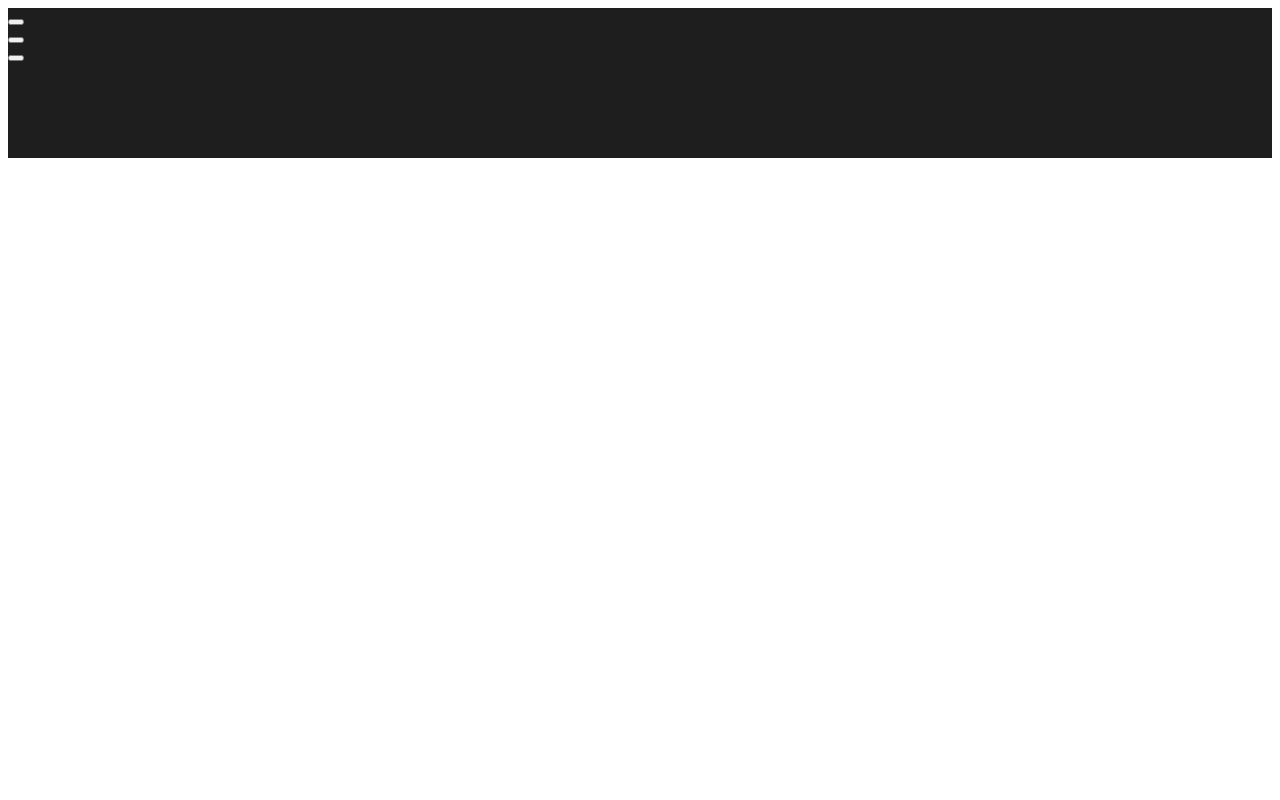
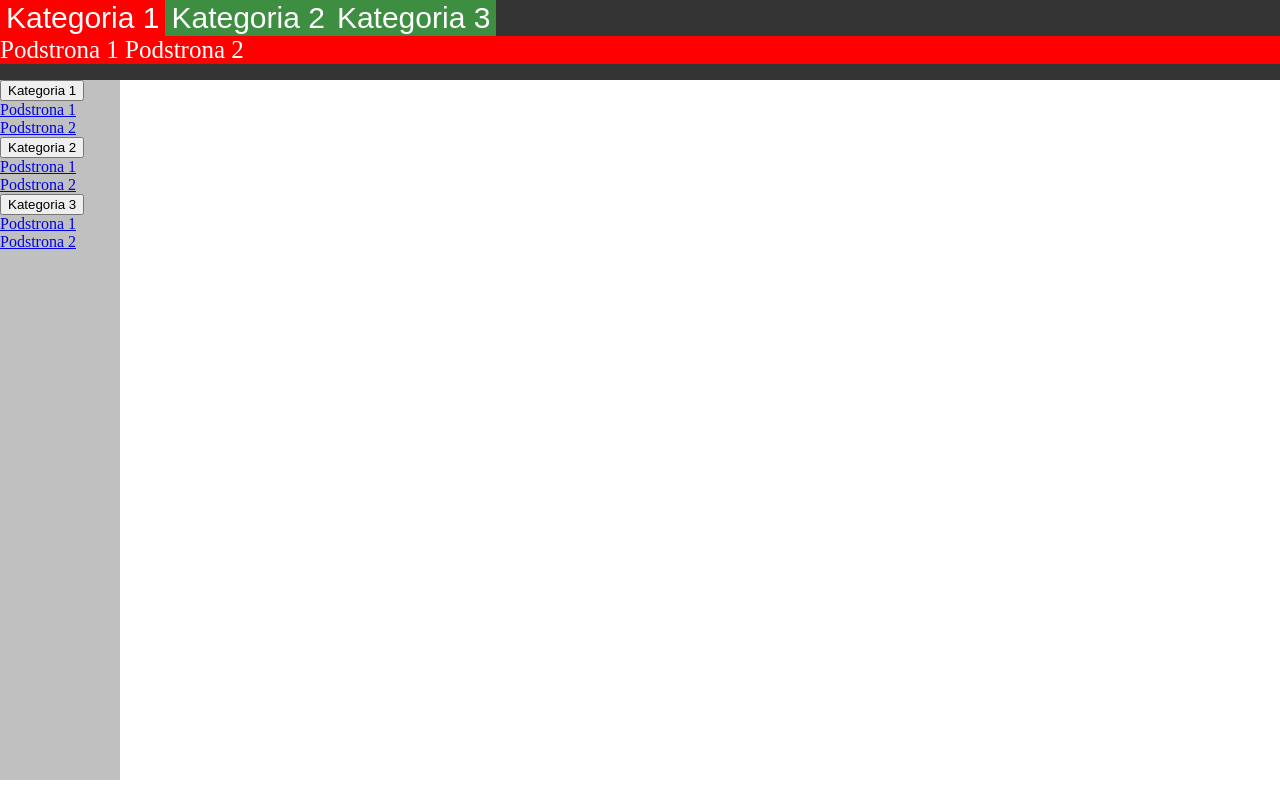
Before and after one commit to karolmikolajczuk/WSB_WWW, a plain HTML site: page Projektowanie_Stron_WWW/Zadanie 3/index.html in a window 1280 px wide. Drawn offline with Linux system fonts and the light colour scheme.

Commit message:
Add progress from todays lessons, prepare top bar with menu. TODO: left bar and design of top bar.

```diff
--- a/Projektowanie_Stron_WWW/Zadanie 3/index.html
+++ b/Projektowanie_Stron_WWW/Zadanie 3/index.html
@@ -2,43 +2,66 @@
 <html>
   <head>
     <meta charset="utf-8">
-    <meta name="" content="">
-    <meta name="" content="">
+    <meta name="author" content="Karol Mikołajczuk">
+    <meta name="description" content="Zadanie 3">
 
     <link rel="stylesheet" href="./style/style_main_page.css">
 
     <title>Zadanie 3</title>
   </head>
   <body>
-    <section class="categorytop">
+    <div class="categorytop">
 
-      <div id="link1">
-        <button id="link1button"></button>
-        <div id="">
-          <a href=""></a>
-          <a href=""></a>
+      <div class="link_top">
+        <button class="linkbutton">Kategoria 1 </button>
+        <div class="sublink_top">
+          <a href="./sublink1.html">Podstrona 1</a>
+          <a href="./sublink2.html">Podstrona 2</a>
         </div>
       </div>
 
-      <div id="link2">
-        <button id="link2button"></button>
-        <div id="">
-          <a href=""></a>
-          <a href=""></a>
+      <div class="link_top">
+        <button class="linkbutton">Kategoria 2</button>
+        <div class="sublink_top">
+          <a href="./sublink1.html">Podstrona 1</a>
+          <a href="./sublink2.html">Podstrona 2</a>
         </div>
       </div>
 
-      <div id="link3">
-        <button id="link3button"></button>
-        <div id="">
-          <a href=""></a>
-          <a href=""></a>
+      <div class="link_top">
+        <button class="linkbutton">Kategoria 3</button>
+        <div class="sublink_top">
+          <a href="./sublink1.html">Podstrona 1</a>
+          <a href="./sublink2.html">Podstrona 2</a>
         </div>
       </div>
 
-    </section>
+    </div>
 
     <section class="categoryleft">
+		<div class="link_left">
+			<button class="linkbutton">Kategoria 1</button>
+			<div class="sublink_left">
+				<a href="./sublink1.html">Podstrona 1</a>
+				<a href="./sublink2.html">Podstrona 2</a>
+			</div>
+		</div>
+
+		<div class="link_left">
+			<button class="linkbutton">Kategoria 2</button>
+			<div class="sublink_left">
+				<a href="./sublink1.html">Podstrona 1</a>
+				<a href="./sublink2.html">Podstrona 2</a>
+			</div>
+		</div>
+
+		<div class="link_left">
+			<button class="linkbutton">Kategoria 3</button>
+			<div class="sublink_left">
+				<a href="./sublink1.html">Podstrona 1</a>
+				<a href="./sublink2.html">Podstrona 2</a>
+			</div>
+		</div>
 
     </section>
 
--- a/Projektowanie_Stron_WWW/Zadanie 3/style/style_main_page.css
+++ b/Projektowanie_Stron_WWW/Zadanie 3/style/style_main_page.css
@@ -1,36 +1,83 @@
+/* set spacing on 0 */
+
+body {
+	padding: 0;
+	margin: 0;
+}
+
+/* navigate panels */
+
 .categorytop {
-  background-color: rgb(30, 30, 30);
-  height: 150px;
+  overflow: hidden;
+	background-color: #333;
+	height: 80px;
+	width: 100%;
 }
 
 .categoryleft {
+	background-color: #C0C0C0;
+	width: 120px;
+	height: 700px;
+}
+
+/* linking sublists after navigating mouse on button */
+
+
+/* link_top is a div which contains whole */
+
+.link_top {
+  float: left;
+	overflow: hidden;
+}
+
+.link_top .linkbutton {
+	background-color: #3e8e41;
+  margin: 0;
+  font-size: 30px;
+	border: none;
+	outline: none;
+	color: white;
+}
+
+.categorytop a:hover, .link_top:hover .linkbutton {
+  background-color: red;
+}
+
+.sublink_top {
+	display: none;
+  position: absolute;
+  left: 0;
+  font-size: 25px;
+  background-color: red;
+  width: 100%;
+  z-index: 1;
+}
+
+.sublink_top a{
+  left: 0;
+  color: white;
+  text-decoration: none;
+}
+
+.sublink_top a:hover {
+	background-color: #eee;
+  color: black;
+}
+
+.link_top:hover .sublink_top {
+  display: block;
+}
+
+.link_left {
+	float: left;
+}
+
+.link_left:hover .sublink_left {
 
 }
+
+/* content of already set page */
 
 .main {
 
 }
-
-#link1top {
-
-}
-
-#link1top:hover #sublink1top {
-
-}
-
-#link2top {
-
-}
-
-#link2top:hover #sublink2top {
-
-}
-
-#link3top {
-
-}
-
-#link3top:hover #sublink3top {
-
-}
```
